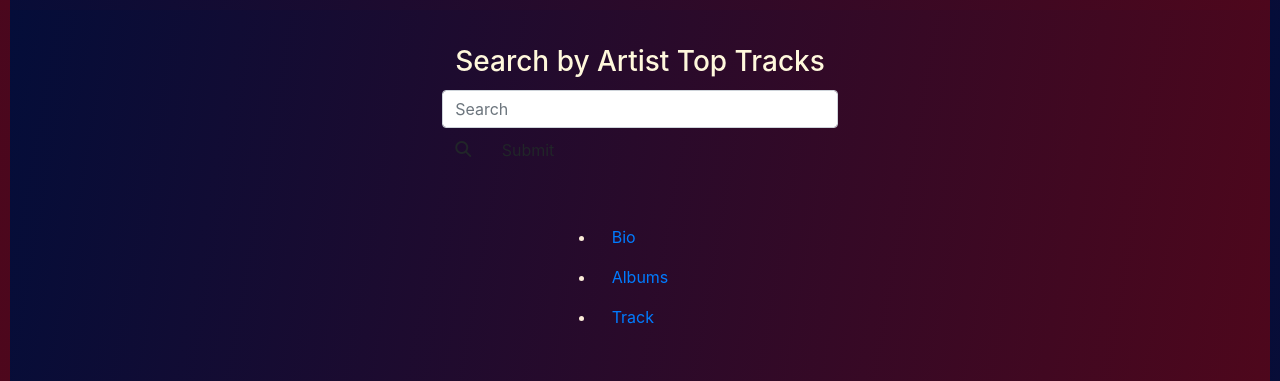
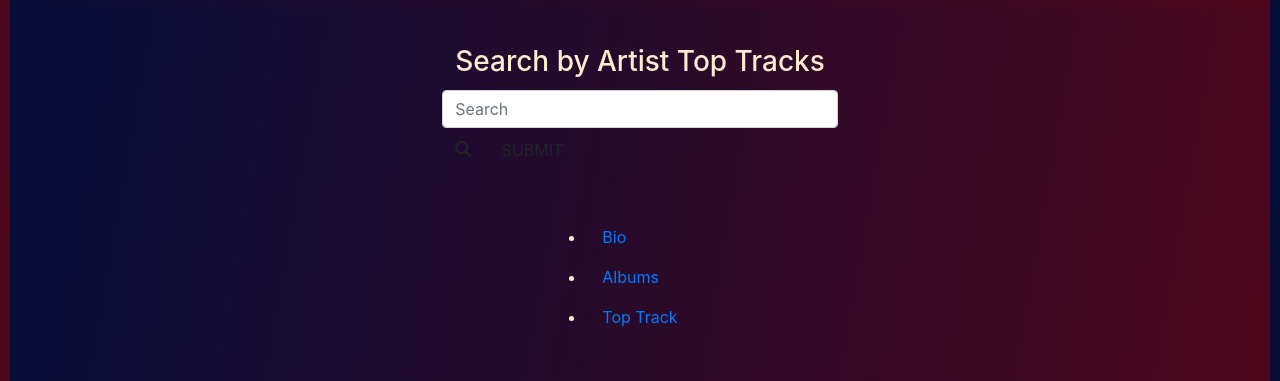
Before and after one commit to randi09/front_end_project, a plain HTML site: page home.html in a window 1280 px wide. Shown: the top 381 px of the page. Drawn offline with nearby package versions, Linux system fonts and the light colour scheme.

Commit message:
changed text, removed console.log, changed color of text

```diff
--- a/albums.js
+++ b/albums.js
@@ -5,7 +5,6 @@ const getalbum = async (album) => {
   const convertedJson = await getTopAlbums.json();
   const albums = convertedJson.results.albummatches.album;
   for (let a of albums) {
-    console.log(a);
     const albumtext = document.querySelector(".albumtext");
     const ullist = document.createElement("ul");
     const list = document.createElement("li");
--- a/home.html
+++ b/home.html
@@ -16,14 +16,14 @@
             <h3>Search by Artist Top Tracks</h3>
             <input type="text" class="form-control searchbar1" placeholder="Search" name="search">
             <i class="fas fa-search"></i>
-            <button class="btn" id="homebutton">Submit</button>
+            <button class="btn" id="homebutton">SUBMIT</button>
         </form>
     </div>
     <div>
         <ul class="menu">
             <li><a href="bio.html">Bio</a></li>
             <li><a href="albums.html">Albums</a></li>
-            <li><a href="home.html">Track</a></li>
+            <li><a href="home.html"> Top Track</a></li>
         </ul>
     </div>
     <div class="albumtext"></div>
--- a/music.css
+++ b/music.css
@@ -49,7 +49,7 @@
   color: blanchedalmond;
 }
 h3 {
-  color: cornsilk;
+  color: blanchedalmond;
 }
 
 .albumtext {
@@ -66,5 +66,5 @@ img {
 }
 
 li {
-  color: antiquewhite;
+  color: blanchedalmond;
 }
```
Also changed, not shown: albums.html (+1 -1 lines), bio.html (+1 -1 lines).
